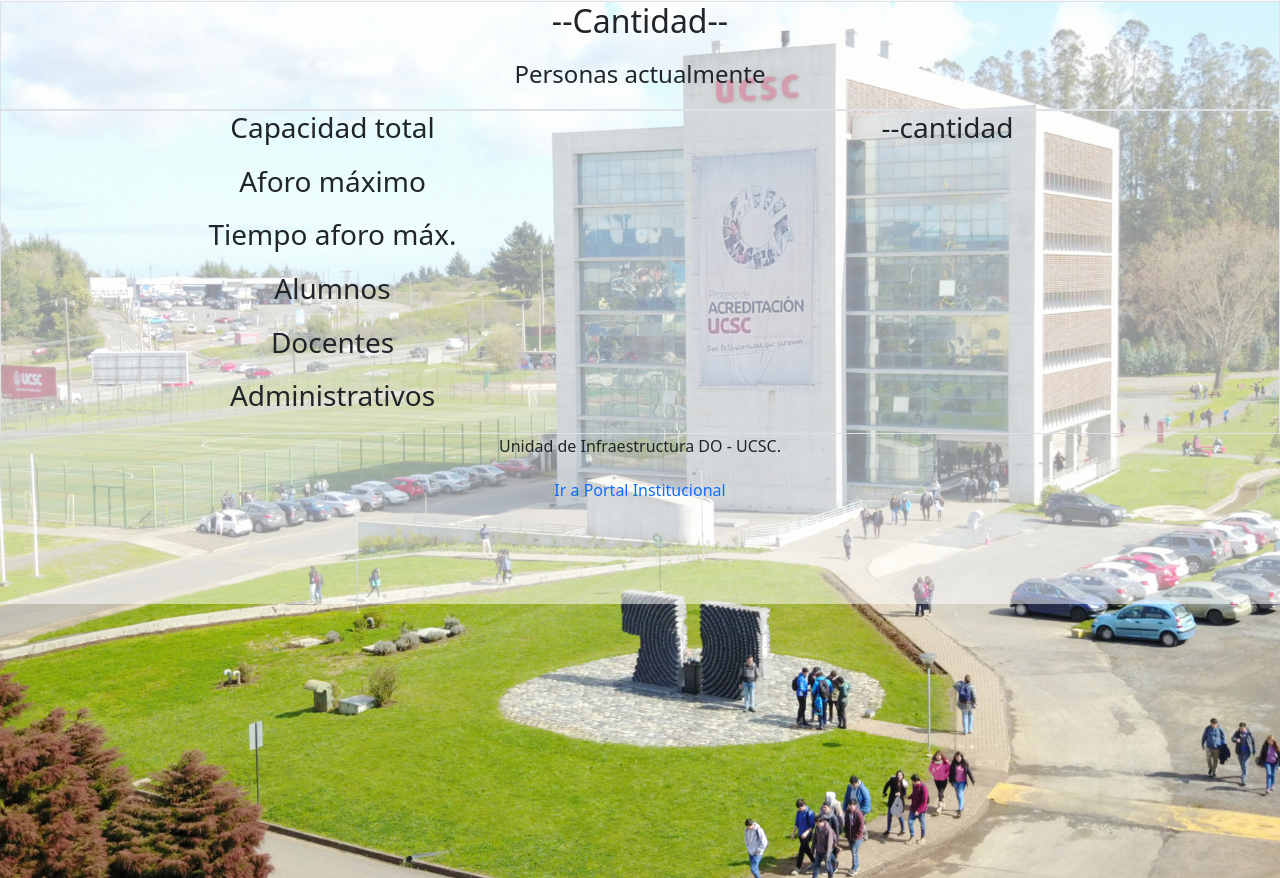
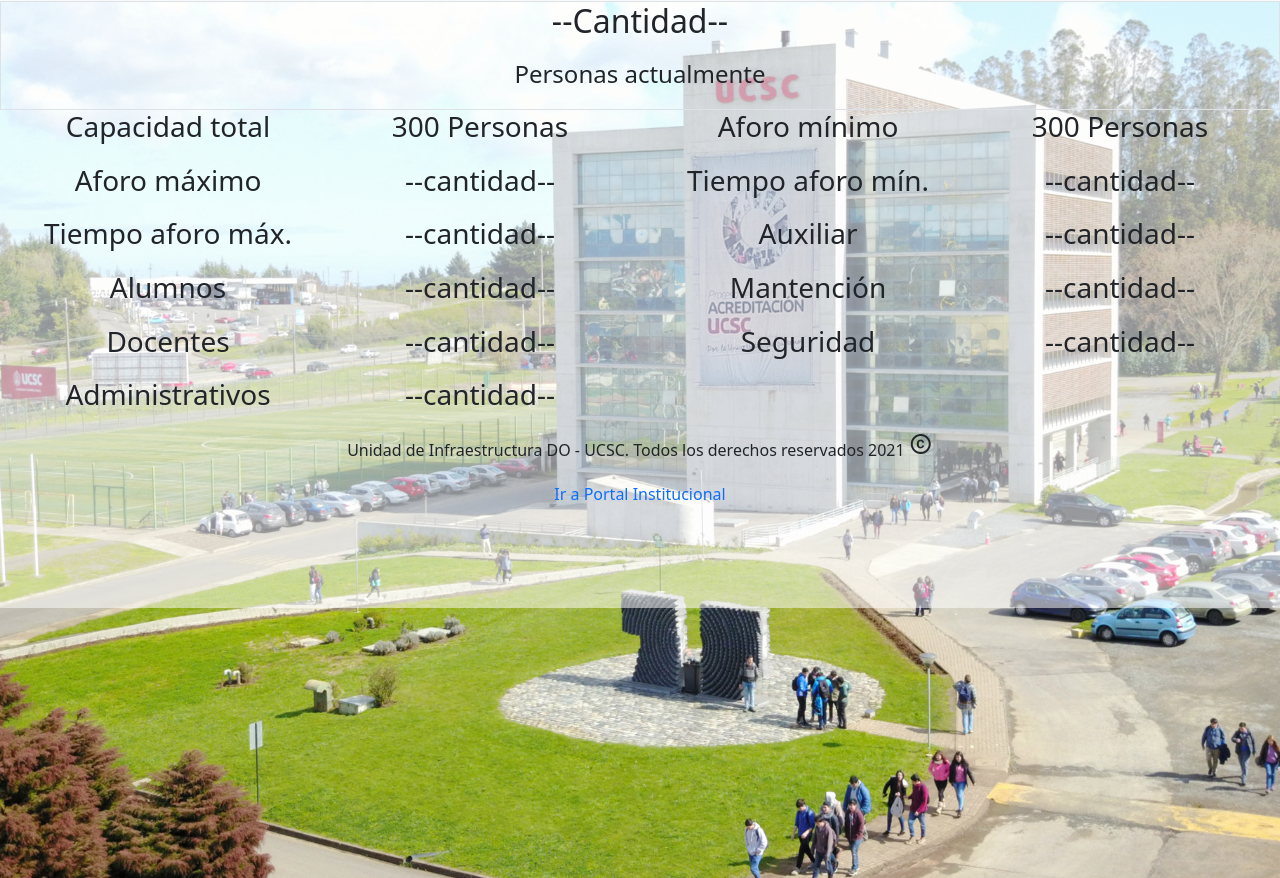
Before and after one commit to NicolasAburto/TIS---1, a PHP site: page /envivo.php in a window 1280 px wide. Shown: the part 59-937 px from the top of the page. Run offline with PHP 8.4, Linux system fonts and the light colour scheme.

Commit message:
Update envivo.php

```diff
--- a/Entrega 2/envivo.php
+++ b/Entrega 2/envivo.php
@@ -1,3 +1,7 @@
+<?php
+    require("conexion.php");
+?>
+
 <!doctype html>
 <html lang="es">
 <head>
@@ -8,6 +12,10 @@
     <link href="https://fonts.googleapis.com/icon?family=Material+Icons" rel="stylesheet">
     <title>Aforo UCSC - En vivo</title>
 
+    <meta http-equiv="Expires" content="0">
+    <meta http-equiv="Last-Modified" content="0">
+    <meta http-equiv="Cache-Control" content="no-cache, mustrevalidate">
+    <meta http-equiv="Pragma" content="no-cache">
 </head>
 <body>
     <nav class="navbar navbar-expand-lg navbar-light bg-light">
@@ -48,30 +56,50 @@
 
                 </div>
             </div>
-
-            <div class="col-lg-12 border">
-                <div class="container-fluid containerinfoenvivo">
-                    <div class="row">
-                        <div class="col">
-                            <h3>Capacidad total</h3>
-                            <h3>Aforo máximo</h3>
-                            <h3>Tiempo aforo máx.</h3>
-                            <h3>Alumnos</h3>
-                            <h3>Docentes</h3>
-                            <h3>Administrativos</h3>
-                        </div>
-                        <div class="col">
-                            <h3>--cantidad</h3>
-                        </div>
+            <div class="container-fluid ">
+                <div class="row contenedor_datosanteriores">
+                    <div class="col-lg-3 col-md-5 col-sm-6 col-xs-3">
+                        <h3  class="ms-3">Capacidad total</h3>
+                        <h3  class="ms-3">Aforo máximo</h3>
+                        <h3  class="ms-3">Tiempo aforo máx.</h3>
+                        <h3  class="ms-3">Alumnos</h3>
+                        <h3  class="ms-3">Docentes</h3>
+                        <h3  class="ms-3">Administrativos</h3>
+                    </div>
+                    <div class="col-lg-3 col-md-3 col-sm-4">
+                        <h3>300 Personas</h3>
+                        <h3>--cantidad--</h3>
+                        <h3>--cantidad--</h3>
+                        <h3>--cantidad--</h3>
+                        <h3>--cantidad--</h3>
+                        <h3>--cantidad--</h3>
+                    </div>
+                    <div class="col-lg-3 col-md-5 col-sm-6">
+                        <h3  class="ms-3">Aforo mínimo</h3>
+                        <h3  class="ms-3">Tiempo aforo mín.</h3>
+                        <h3  class="ms-3">Auxiliar</h3>
+                        <h3  class="ms-3">Mantención</h3>
+                        <h3  class="ms-3">Seguridad</h3>
+                    </div>
+                    <div class="col-lg-3 col-md-3 col-sm-4">
+                        <h3>300 Personas</h3>
+                        <h3>--cantidad--</h3>
+                        <h3>--cantidad--</h3>
+                        <h3>--cantidad--</h3>
+                        <h3>--cantidad--</h3>
                     </div>
                 </div>
             </div>
 
             <div class="col-lg-12">
-                <footer>
-                    <p>Unidad de Infraestructura DO - UCSC.</p>
+                <footer class="footerenvivo">
+                    <p class="textofooterenvivo">Unidad de Infraestructura DO - UCSC. Todos los derechos reservados 2021
+                        <span class="material-icons copyenvivo">
+                            copyright
+                        </span>
+                    </p>
                     <a href="https://portal.ucsc.cl/">
-                        <label>Ir a Portal Institucional</label>
+                        <label class="linkfooterenvivo">Ir a Portal Institucional</label>
                     </a>
                 </footer>
             </div>
```
